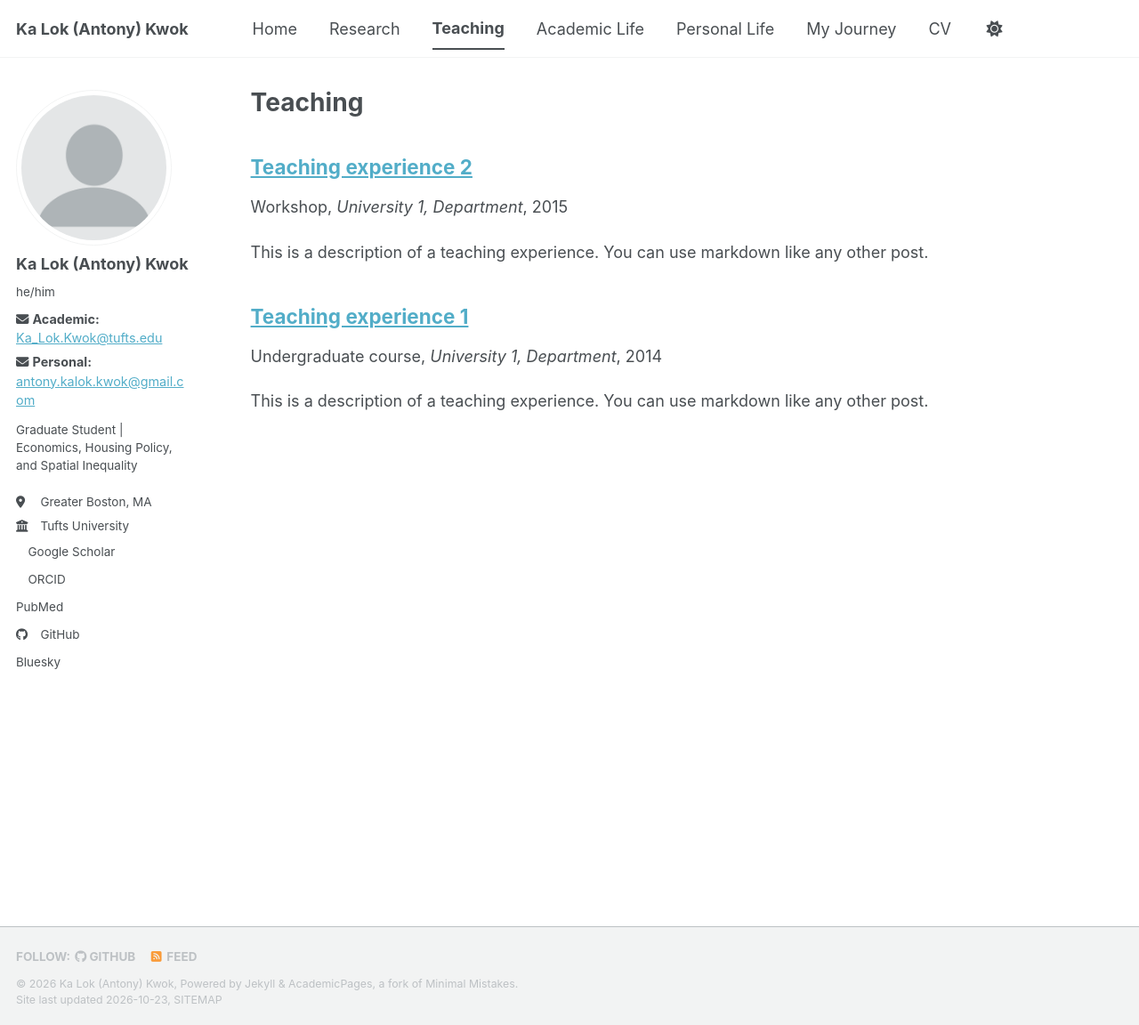
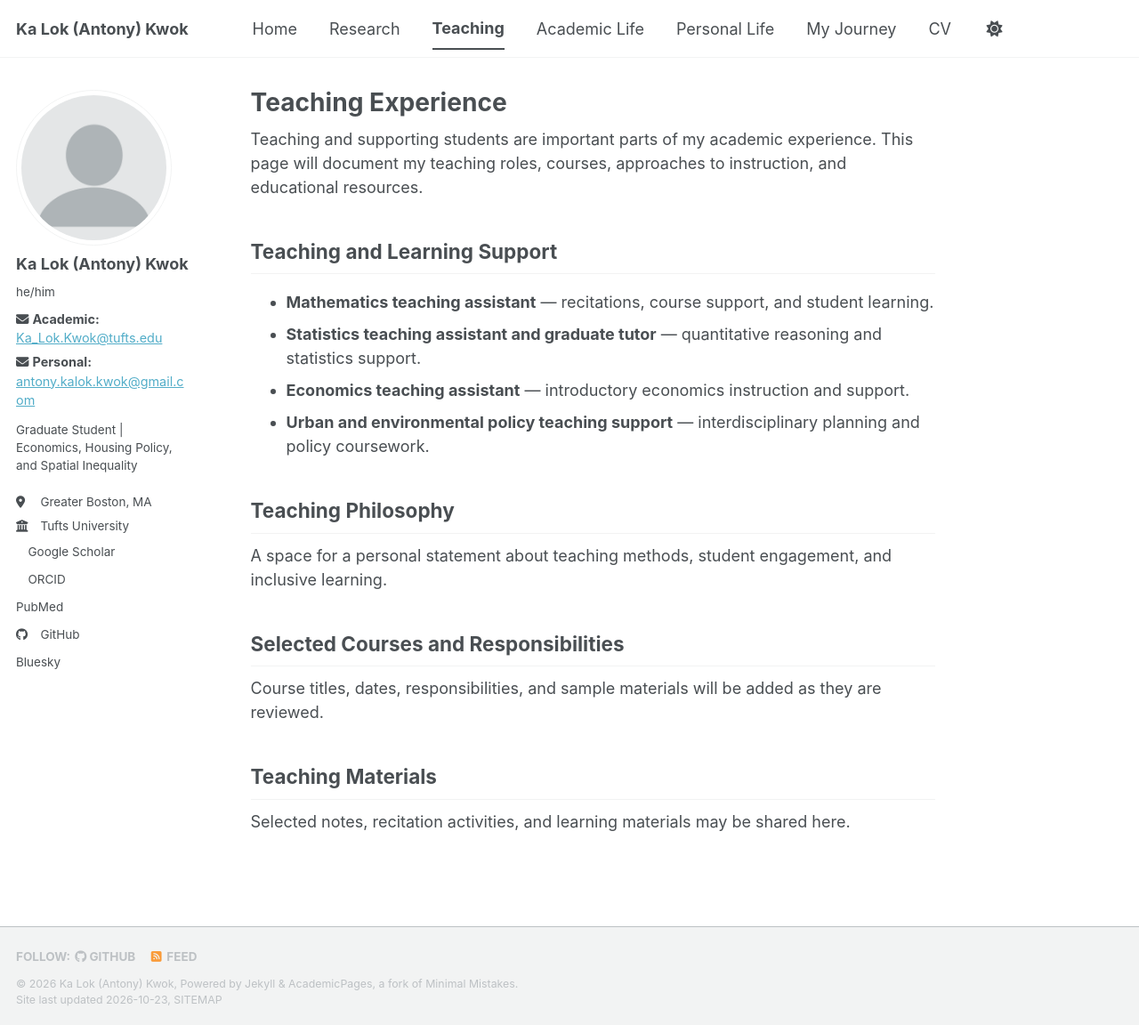
Before and after one commit to AntonyKaLokKwok/AntonyKaLokKwok.github.io, a Jekyll site: the page built from _pages/teaching.html, in a window 1280 px wide and 1152 px high. Shown: the whole window at 89% size. Built offline with Jekyll 4.4.1, drawn with Linux system fonts in a browser that asks for light colours; a style sheet for code colours, icons or effects is not loaded.

Commit message:
Organize academic portfolio: update _pages/teaching.html

```diff
--- a/_pages/teaching.html
+++ b/_pages/teaching.html
@@ -1,12 +1,25 @@
 ---
-layout: archive
-title: "Teaching"
+layout: single
+title: "Teaching Experience"
 permalink: /teaching/
 author_profile: true
 ---
 
-{% include base_path %}
+<p>Teaching and supporting students are important parts of my academic experience. This page will document my teaching roles, courses, approaches to instruction, and educational resources.</p>
 
-{% for post in site.teaching reversed %}
-  {% include archive-single.html %}
-{% endfor %}
+<h2>Teaching and Learning Support</h2>
+<ul>
+<li><strong>Mathematics teaching assistant</strong> — recitations, course support, and student learning.</li>
+<li><strong>Statistics teaching assistant and graduate tutor</strong> — quantitative reasoning and statistics support.</li>
+<li><strong>Economics teaching assistant</strong> — introductory economics instruction and support.</li>
+<li><strong>Urban and environmental policy teaching support</strong> — interdisciplinary planning and policy coursework.</li>
+</ul>
+
+<h2>Teaching Philosophy</h2>
+<p>A space for a personal statement about teaching methods, student engagement, and inclusive learning.</p>
+
+<h2>Selected Courses and Responsibilities</h2>
+<p>Course titles, dates, responsibilities, and sample materials will be added as they are reviewed.</p>
+
+<h2>Teaching Materials</h2>
+<p>Selected notes, recitation activities, and learning materials may be shared here.</p>
```
